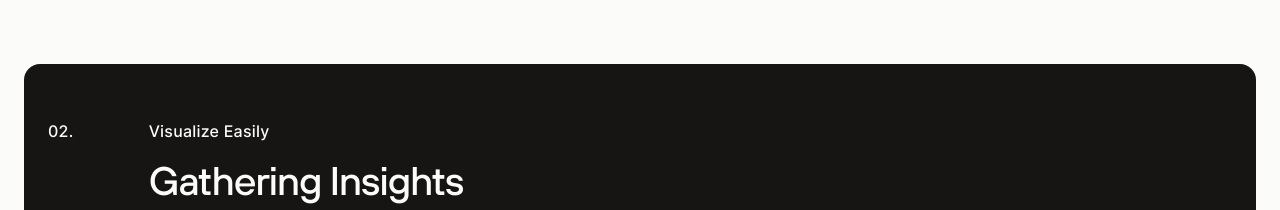
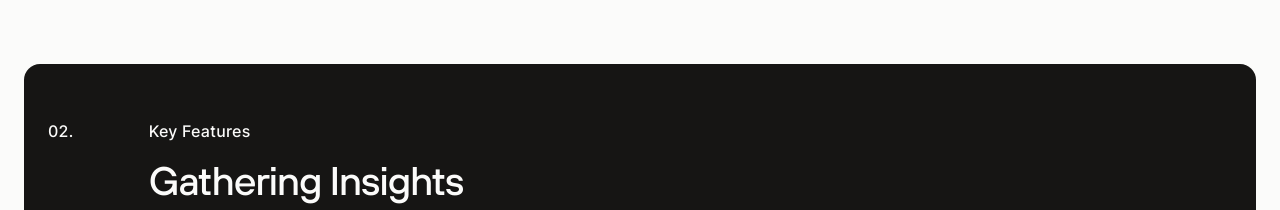
Before and after one commit to FelineJTD/braga-technologies-main-site, a Next.js app: page /geodashboard in a window 1280 px wide. Shown: the part 3260-3470 px from the top of the page. Built offline with nearby package versions, Linux system fonts and the light colour scheme.

Commit message:
fix typo

```diff
--- a/pages/geodashboard.js
+++ b/pages/geodashboard.js
@@ -102,7 +102,7 @@ export default function GeoDashboard() {
         <section className='blackBG'>
           <p className='bold mb-4 z-10'>02.</p>
           <div className='col-span-4 z-10'>
-            <p className='mb-4 bold'>Visualize Easily</p>
+            <p className='mb-4 bold'>Key Features</p>
             <h2>Gathering Insights through Spatial Data</h2>
           </div>
         </section>
```
